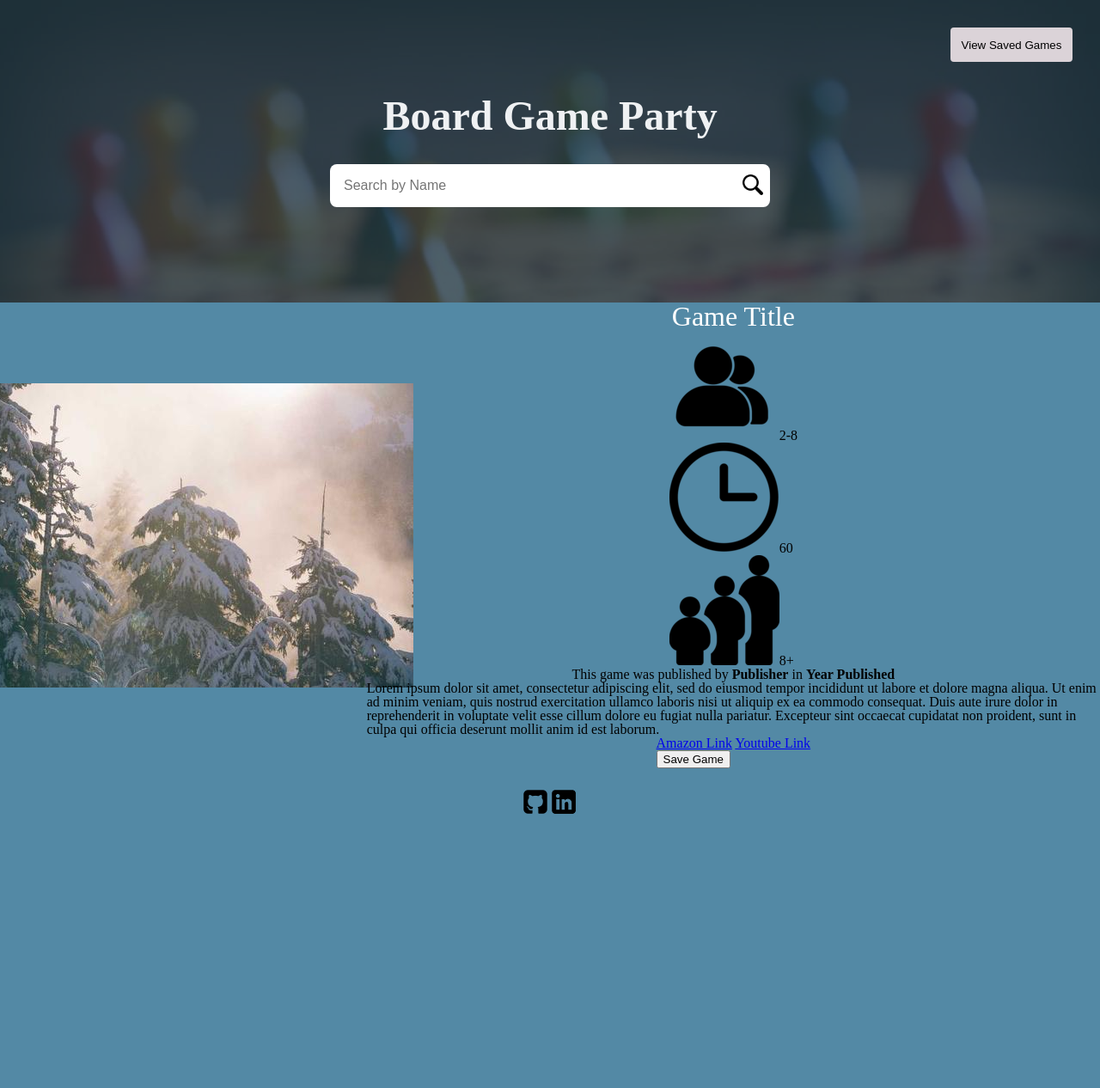
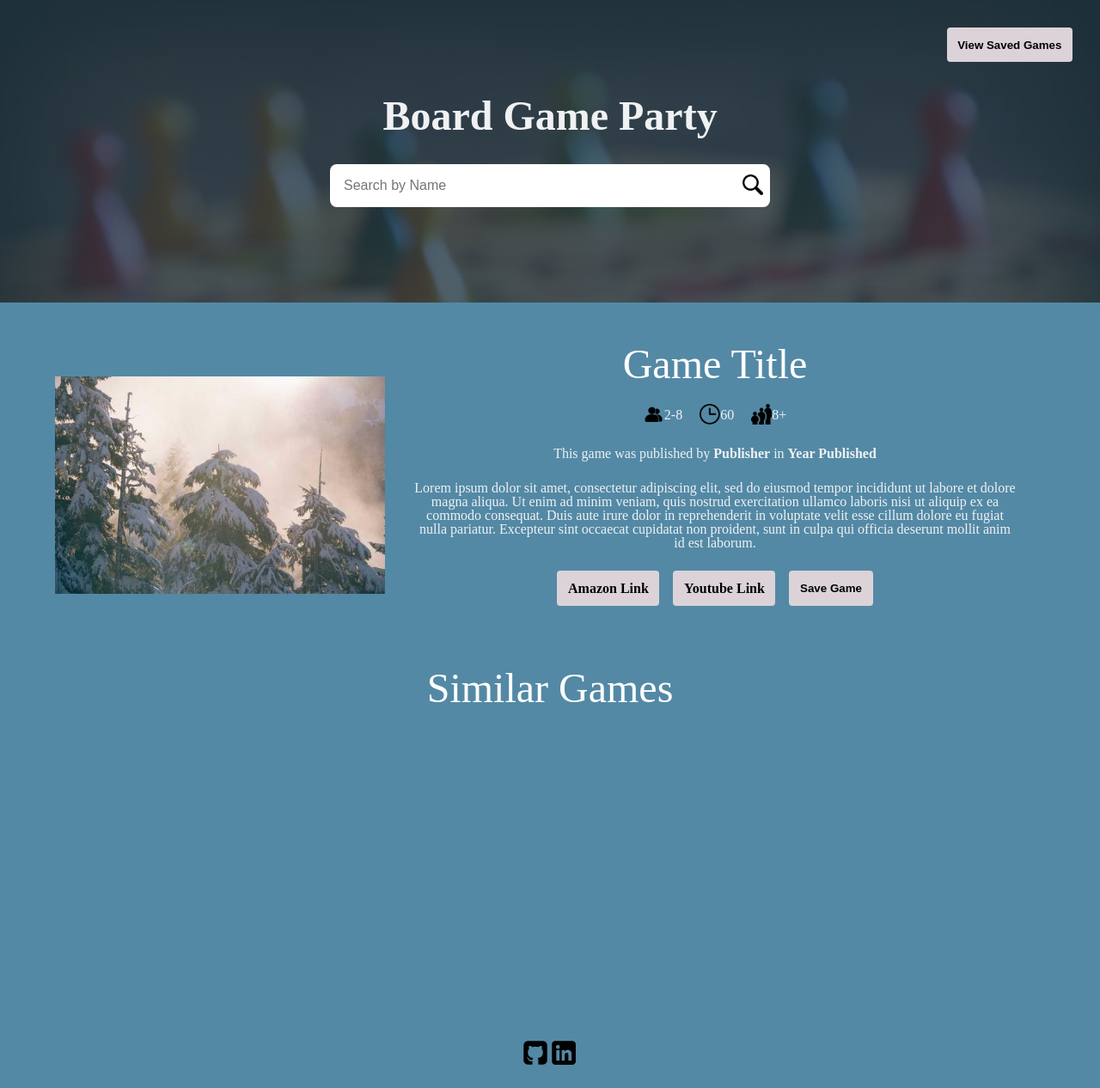
Before and after one commit to CaldwellDerek/bgp, a PHP site: page / in a window 1280 px wide. Shown: the whole page at 86% size. Before the commit the page ends 947 px from the top, so only its background shows below. Run offline with PHP 8.4, Linux system fonts and the light colour scheme.

Commit message:
further styling added for game content

```diff
--- a/css/index.css
+++ b/css/index.css
@@ -16,6 +16,14 @@
 html {
     font-size: 16px;
     background: var(--bg-color);
+    color: var(--text-color)
+}
+
+body {
+    display: grid;
+    grid-template-rows: 22rem repeat(2,1fr) 5rem;
+    grid-template-columns: 5% 90% 5%;
+    row-gap: 1rem;
 }
 
 span {
@@ -28,19 +36,26 @@ h3,
 h4,
 h5,
 h6 {
-    font-size: 2rem;
+    font-size: 3rem;
     color: var(--header-color);
 }
 
-.btn {
+.external-link{
+    text-decoration: none;
+}
+
+.btn,
+.external-link {
     padding: 0.6rem;
     border-radius: 0.25rem;
     border: 0.2rem solid var(--button-border-color);
     background: var(--button-bg-color);
     color: var(--button-text-color);
+    font-weight: bold;
 }
 
-.btn:hover {
+.btn:hover,
+.external-link:hover {
     cursor: pointer;
 }
 
@@ -48,10 +63,11 @@ h6 {
 /* header -------------------------------------------------------------------- */
 
 header {
+    grid-row: 1;
+    grid-column: 1 / span 3;
     background-image: url(../images/header-bg.jpg);
     background-size: cover;
     color: var(--text-color);
-    min-height: 22rem;
     display: flex;
     flex-direction: column;
     justify-content: center;
@@ -127,6 +143,8 @@ header .btn,
 /* Game Content ------------------------------------------------------------------------------------ */
 
 .game-content {
+    grid-row: 2;
+    grid-column: 2;
     display: grid;
     grid-template-columns: repeat(6, 1fr);
 }
@@ -139,18 +157,66 @@ header .btn,
     justify-content: center;
 }
 
+.game-image img {
+    max-width: 100%;
+    max-height: 100%;
+}
+
 .game-info {
     grid-column-start: 3;
     grid-column-end: 7;
     display: flex;
     flex-direction: column;
     align-items: center;
+    padding: 2rem;
+}
+
+.game-info > * {
+    margin-bottom: 1.5rem;
+    text-align: center;
+}
+
+.game-info img {
+    height: 1.5rem;
+    width: 1.5rem;
+    vertical-align: middle;
+    position: relative;
+    bottom: .1rem;
+}
+
+.game-info-details {
+    position: relative;
+}
+
+.game-info-details li {
+    display: inline;
+    margin-left: 0.5rem;
+    margin-right: 0.5rem;
+}
+
+.game-info-buttons {
+    width: 100%;
+    display: flex;
+    justify-content: center;
+}
+
+.game-info-buttons > * {
+    margin: 0 0.5rem;
+}
+
+/* Similar Games -------------------------------------------------------------------------------------- */
+
+.similar-games {
+    grid-row: 3;
+    grid-column: 2;
+    text-align: center;
 }
 
 /* Footer --------------------------------------------------------------------------------------------- */
 
 footer {
-    min-height: 5rem;
+    grid-row: 4;
+    grid-column: 1 / span 3;
     display: flex;
     justify-content: center;
     align-items: center;
--- a/index.html
+++ b/index.html
@@ -36,13 +36,14 @@
           <p>This game was published by <span class="publisher">Publisher</span> in <span class="year-published">Year Published</span></p>
           <p>Lorem ipsum dolor sit amet, consectetur adipiscing elit, sed do eiusmod tempor incididunt ut labore et dolore magna aliqua. Ut enim ad minim veniam, quis nostrud exercitation ullamco laboris nisi ut aliquip ex ea commodo consequat. Duis aute irure dolor in reprehenderit in voluptate velit esse cillum dolore eu fugiat nulla pariatur. Excepteur sint occaecat cupidatat non proident, sunt in culpa qui officia deserunt mollit anim id est laborum.</p>
           <div class="game-info-buttons">
-            <div class="external-link-container">
-              <a class="external-link" href="#" target="_blank">Amazon Link</a>
-              <a class="external-link" href="#" target="_blank">Youtube Link</a>
-            </div>
-            <button type="button">Save Game</button>
+            <a class="external-link" href="#" target="_blank">Amazon Link</a>
+            <a class="external-link" href="#" target="_blank">Youtube Link</a>
+            <button class="btn" type="button">Save Game</button>
           </div>
         </div>
+      </div>
+    <div class="similar-games">
+      <h2>Similar Games</h2>
     </div>
     <footer>
 
```
